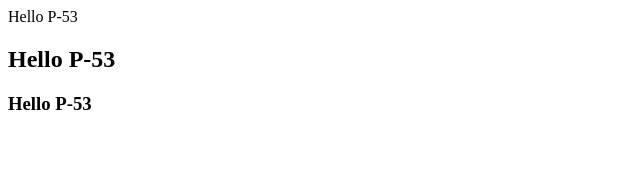
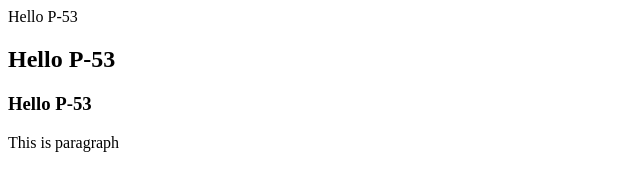
Before and after one commit to VaBear1/StudyRep, a plain HTML site: page index.html in a window 1280 px wide. Shown: the whole page, without its empty margins (0-640 px from the left). Drawn offline with Linux system fonts and the light colour scheme.

Commit message:
Add styles

```diff
--- a/index.html
+++ b/index.html
@@ -6,5 +6,8 @@
 <hl>Hello P-53</hl>
 <h2>Hello P-53</h2>
 <h3>Hello P-53</h3>
+<div>
+<p>This is paragraph</p>
+</div>
 </body>
 </html>
```
Also changed, not shown: carousel.css (added), style.css (added).
